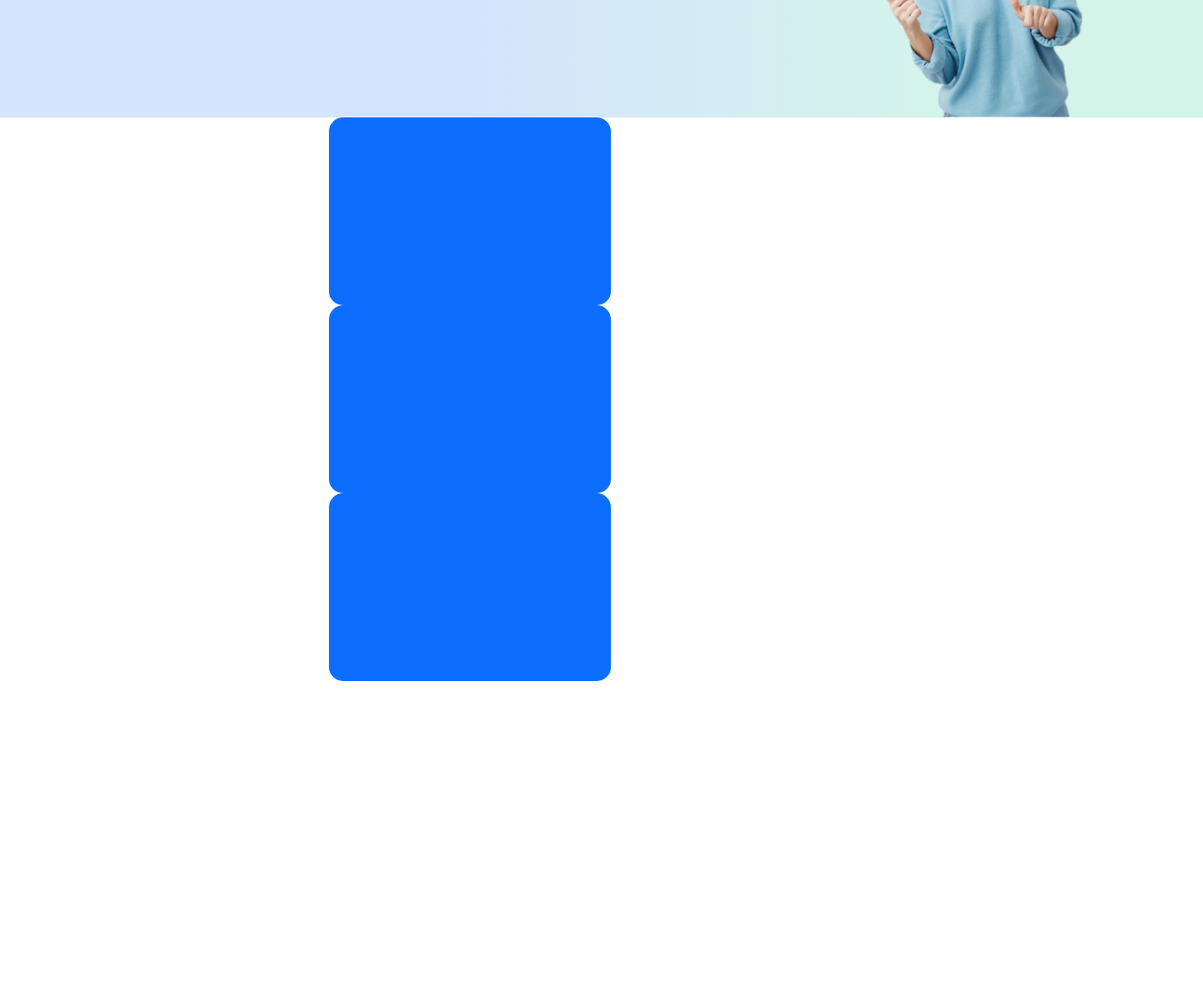
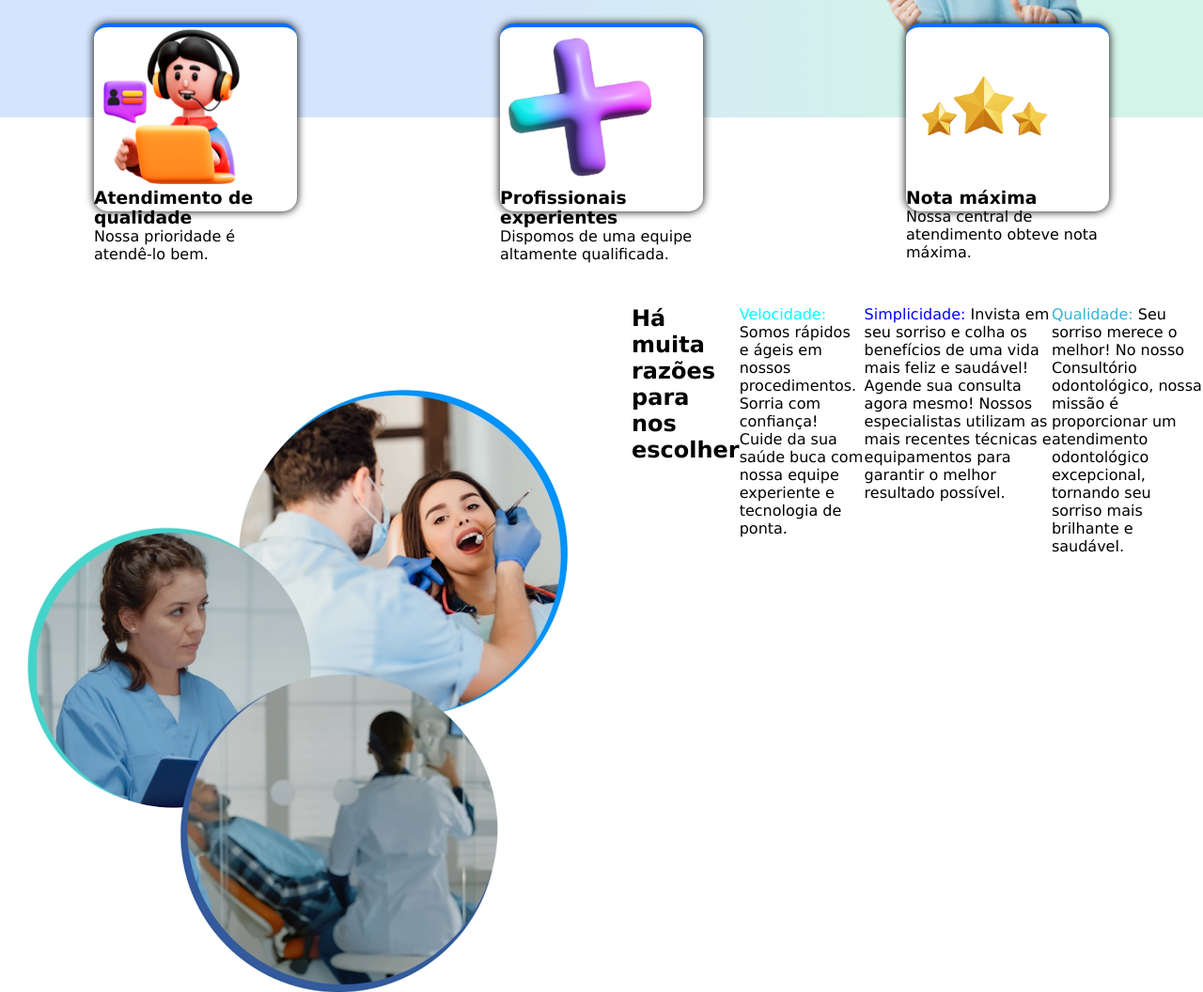
Before and after one commit to Pedro-Teodorio/dentaLab, a plain HTML site: page index.html in a window 1280 px wide. Shown: the part 443-1499 px from the top of the page at 94% size. Before the commit the page ends 1168 px from the top, so only its background shows below. Drawn offline with Linux system fonts and the light colour scheme.

Commit message:
finalizacao da estrutura, falta aplicar o CSS

```diff
--- a/css/style.css
+++ b/css/style.css
@@ -62,13 +62,63 @@
   height: 85%;
   object-fit: cover;
 }
-
-.atendimento,
-.profissionais,
-.nota{
-  width: 300px;
+.cards{
+  display: flex;
+  margin-top: -200px;
+  padding: 100px;
+  justify-content: space-between;
+}
+.card-1{
+  background-color: #FFF;
+  border-radius: 15px;
+  width: 20%;
   height: 200px;
-  background-color: #0d6efd;
-  margin-left: 350px;
+  align-content: center;
+  box-shadow: 0px 0px 10px #000;
+}
+.card-1:nth-child(1){
+  border-top: 4px solid #0d6efd;
+}
+.card-1:nth-child(2){
+  border-top: 4px solid #0d6efd;
+}
+.card-1:nth-child(3){
+  border-top: 4px solid #0d6efd;
+}
+.img{
+  max-width: 100%;
+  height: auto;
+  align-content: center;
+}
+.reason-for-choice{
+  display: flex;
+  margin-top: 200px;
+}
+.velocity{
+  color: aqua;
+  font-style: bold;
+}
+.simplicity{
+  color: blue;
+  font-style: bold;
+}
+.quality{
+  color: rgb(57, 178, 214);
+  font-style: bold;
+}
+.services{
+  margin-top: 200px;
+}
+.cards2{
+  display: flex;
+  padding: 100px;
+  justify-content: space-between;
+}
+.card-2{
+  background-color: #FFF;
   border-radius: 15px;
+  width: 20%;
+  height: 200px;
+  align-content: center;
+  box-shadow: 0px 0px 10px #000;
 }
--- a/index.html
+++ b/index.html
@@ -39,15 +39,74 @@
             <div class="banner-dental-img">
                 <img src="img/firstImgDentLab.png" alt="benina">
             </div>
-            <div class="atendimento"></div>
-            <div class="profissionais"></div>
-            <div class="nota"></div>
         </div>
         <div class="cards">
-            <div class="atendimento"></div>
-            <div class="profissionais"></div>
-            <div class="nota"></div>
+            <div class="card-1">
+                <img class="img" src="img/atendimento.png" alt="atendimento">
+                <h3>Atendimento de qualidade</h3>
+                <p>Nossa prioridade é atendê-lo bem.</p>
+            </div>
+            <div class="card-1">
+                <img class="img" src="img/Adicao.png" alt="adicao">
+                <h3>Profissionais experientes</h3>
+                <p>Dispomos de uma equipe altamente qualificada.</p>
+            </div>
+            <div class="card-1">
+                <img class="img" src="img/estrelas.png" alt="estrelas">
+                <h3>Nota máxima</h3>
+                <p>Nossa central de atendimento obteve nota máxima.</p>
+            </div>
         </div>
+    </section>
+    <section class="reason-for-choice">
+      <img class="img-service" src="img/servicos.png" alt="serviços">
+      <h2>Há muita razões para nos escolher</h2>
+      <p>
+        <span class="velocity">Velocidade:</span> Somos rápidos e ágeis em nossos procedimentos.
+        Sorria com confiança! Cuide da sua saúde buca com nossa equipe experiente e tecnologia de ponta.
+      </p>
+      <p>
+        <span class="simplicity">Simplicidade:</span> Invista em seu sorriso e colha os benefícios de uma vida mais feliz e saudável!
+        Agende sua consulta agora mesmo!
+        Nossos especialistas utilizam as mais recentes técnicas e equipamentos para garantir o melhor resultado possível.
+      </p>
+      <p>
+        <span class="quality">Qualidade:</span> Seu sorriso merece o melhor!
+        No nosso Consultório odontológico, nossa missão é proporcionar um atendimento odontológico excepcional,
+        tornando seu sorriso mais brilhante e saudável.
+      </p>
+    </section>
+    <section class="services">
+      <h2>Conheça nossos serviços principais</h2>
+      <p>Oferecemos uma ampla gama de serviços para cuidar da sua saúde bucal. Os principais serviços incluem:</p>
+      <div class="cards2">
+        <div class="card-2">
+            <img class="img" src="img/clareamento.png" alt="clareamento">
+            <h3>Clareamento</h3>
+            <p>
+              Melhoria da aparência dos dentes e do sorriso, através de clareamento, facetas, restaurações
+              estéticas e outros procedimentos.
+            </p>
+        </div>
+        <div class="card-2">
+            <img class="img" src="img/consulta.png" alt="consulta">
+            <h3>Consulta</h3>
+            <p>
+              Avaliação geral da saúde bucal, histórico médico, detecção de problemas e planejamento
+              do tratamento adequado.
+            </p>
+        </div>
+        <div class="card-2">
+            <img class="img" src="img/extracao.png" alt="extracao">
+            <h3>Extração</h3>
+            <p>Remoção de dentes danificados, impactados ou que não podem ser salvos por outros tratamentos.</p>
+        </div>
+        <div class="card-2">
+          <img class="img" src="img/aparelho.png" alt="aparelho">
+          <h3>Aparelho</h3>
+          <p>Correção de problemas de oclusão e alinhamento dos dentes, utilizando aparelhos ortodônticos fixos ou removíveis.</p>
+      </div>
+    </div>
     </section>
 </body>
 </html>
```
Also changed, not shown: img/Adicao.png (added), img/Atendimento.png (added), img/aparelho.png (added), img/clareamento.png (added), img/consulta.png (added), img/estrelas.png (added), img/extracao.png (added), img/servicos.png (added).
